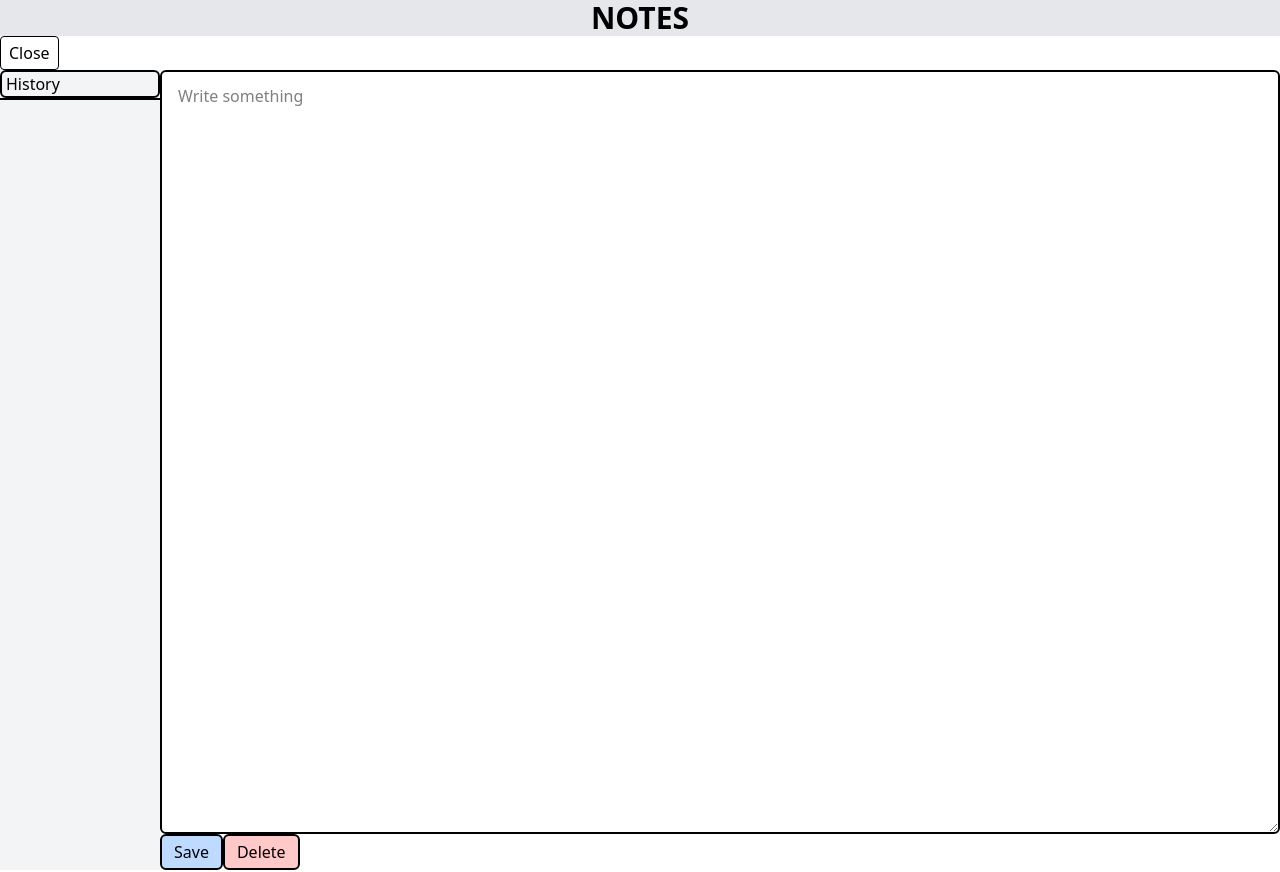
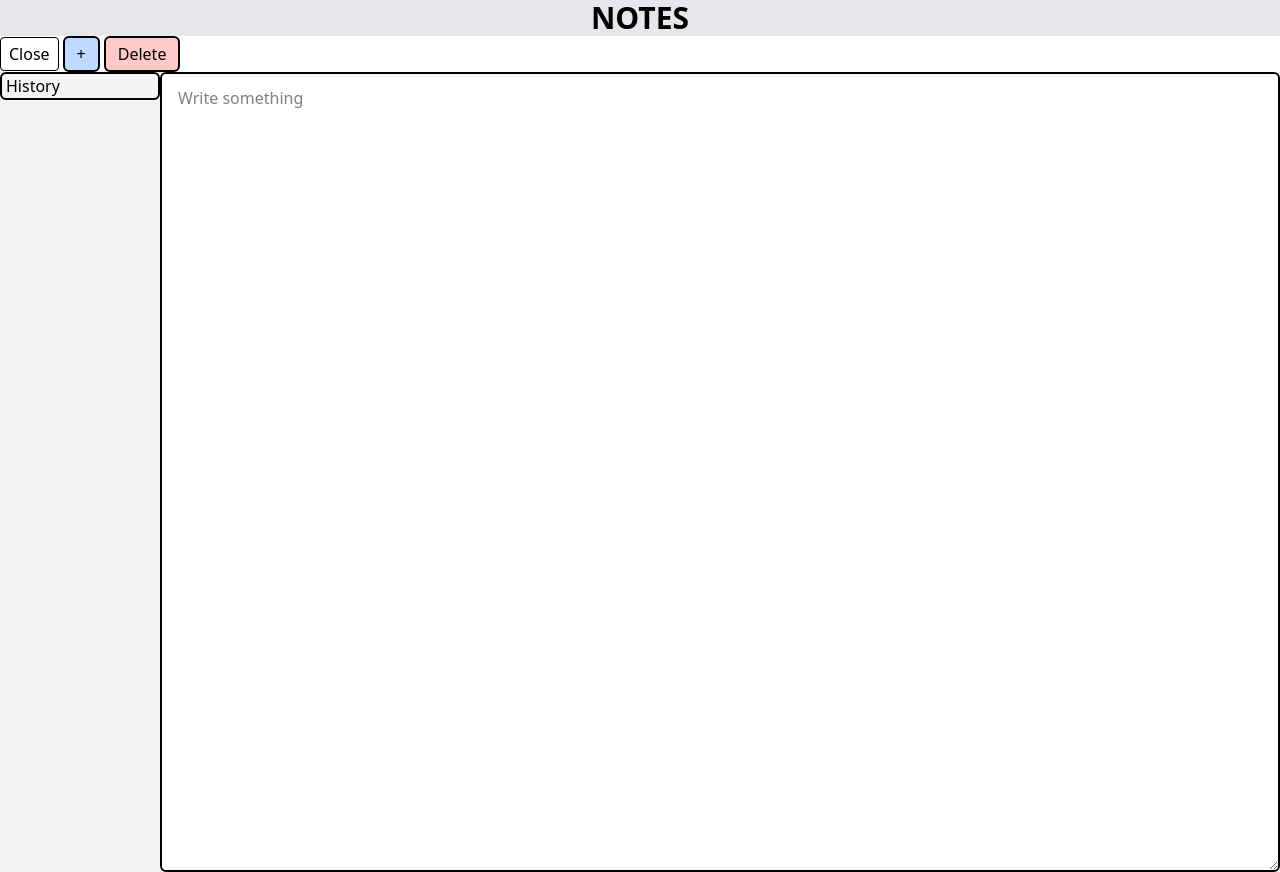
Before and after one commit to priyanshtech/Notes-app, a React (Vite) app: page / in a window 1280 px wide. Built offline with nearby package versions, Linux system fonts and the light colour scheme.

Commit message:
added edit feature while saving new ones

```diff
--- a/src/App.jsx
+++ b/src/App.jsx
@@ -4,7 +4,7 @@ import { propdistributer } from "./context/contextmagic";
 import Panel from "./components/Panel";
 
 export default function App() {
-  const {array,setArray,isPanelOpen,setIsPanelOpen}=useContext(propdistributer)
+  const {array,setArray,isPanelOpen,setIsPanelOpen,content,setTitle,title,setContent,activeId,setActiveId}=useContext(propdistributer)
 
 
 
@@ -18,6 +18,56 @@ export default function App() {
         {isPanelOpen ? "Close" : "Open"}
       </button>
 
+
+
+
+      <button
+            className="border-2 rounded-md px-3 py-1  bg-blue-200 mx-1 hover:scale-102 hover:bg-blue-300 transition-all duration-200"
+            onClick={() => {
+  const trimmed = content.trimStart();
+  const title = trimmed.split("\n")[0];
+
+  if (!title) {
+    alert("Write something to save the note");
+    return;
+  }
+
+  // UPDATE existing note
+  if (activeId !== null) {
+    setArray(prev =>
+      prev.map(i =>
+        i.id === activeId
+          ? { ...i, title, content }
+          : i
+      )
+    );
+    return; // ⬅️ THIS IS THE KEY
+  }
+
+  // CREATE new note
+  setArray(prev => [
+    ...prev,
+    { id: Date.now(), title, content }
+  ]);
+
+  setContent("");
+}}
+
+            >
+            +
+            </button><button
+                        className="border-2 rounded-md px-3 py-1  bg-red-200"
+                        onClick={() => {
+
+              setArray(prev => prev.filter(note => note.id !== activeId));
+              setActiveId(null);
+              setContent("");
+            }}
+
+            >
+            Delete
+            </button>
+
       <div className="flex">
 
         <Panel/>
@@ -29,3 +79,11 @@ export default function App() {
     </div></>
   );
 }
+//const [note,setNote]=useState(()=>array.find(n=>n.id===activeId))
+//const [noteTitle,setNoteTitle]=useState(note.title)
+//const [content,setContent]=useState(note.content)
+// useEffect(()=>{if (activeId){
+// const note=array.find(n=>n.id===activeId)\ setNoteTitle(title)
+//setNoteContent(content)
+// }},[activeId])
+//const note=array.find(n=>n.id===activeId)
--- a/src/components/Editor.jsx
+++ b/src/components/Editor.jsx
@@ -23,43 +23,7 @@ export default function Editor (){
         <textarea placeholder="Write something " className=" border-2 rounded-md flex-1 px-4 py-3 overflow-y-auto caret-blue-900" value ={content}
         onChange={(e)=>setContent(e.target.value)} />
         <div>
-        <button
-            className="border-2 rounded-md px-3 py-1  bg-blue-200"
-            onClick={() => {
-                const lines = content.trim().split("\n");
-                    const title = lines[0];
-
-                if (!title) {
-                    alert("Write something to save the note");
-                    return;
-                    }
-
-                setArray(prev=>[...prev,{id: Date.now(),title,content}])
-                setTitle("");
-                setContent("");
-
-
-            }}
-            >
-            Save
-            </button><button
-            className="border-2 rounded-md px-3 py-1  bg-red-200"
-            onClick={() => {
-  // CASE 1: Unsaved draft
-  if (!activeId) {
-    setContent("");
-    return;
-  }
-
-  // CASE 2: Saved note
-  setArray(prev => prev.filter(note => note.id !== activeId));
-  setActiveId(null);
-  setContent("");
-}}
-
-            >
-            Delete
-            </button></div>
+        </div>
 
         </div>
 
--- a/src/components/Panel.jsx
+++ b/src/components/Panel.jsx
@@ -13,13 +13,13 @@ export default function Panel(){
     overflow-hidden
     ${isPanelOpen ? "w-40" : "w-0"}
   `}>
-        <h2 className="border-2 overflow-hidden rounded-md px-1 ">History</h2>
-        <ul className="border">
+        <h2 className="border-2  rounded-md px-1 ">History</h2>
+        <ul >
             {array.map((item) => (
                 <li
                 onClick={() => setActiveId(item.id)}
                 key={item.id}
-                className="border-b px-2 py-1 cursor-pointer  truncate "
+                className=" px-2 py-1 cursor-pointer   "
                 >
                 {item.title}
                 </li>
```
Also changed, not shown: src/index.css (line endings or trailing spaces).
